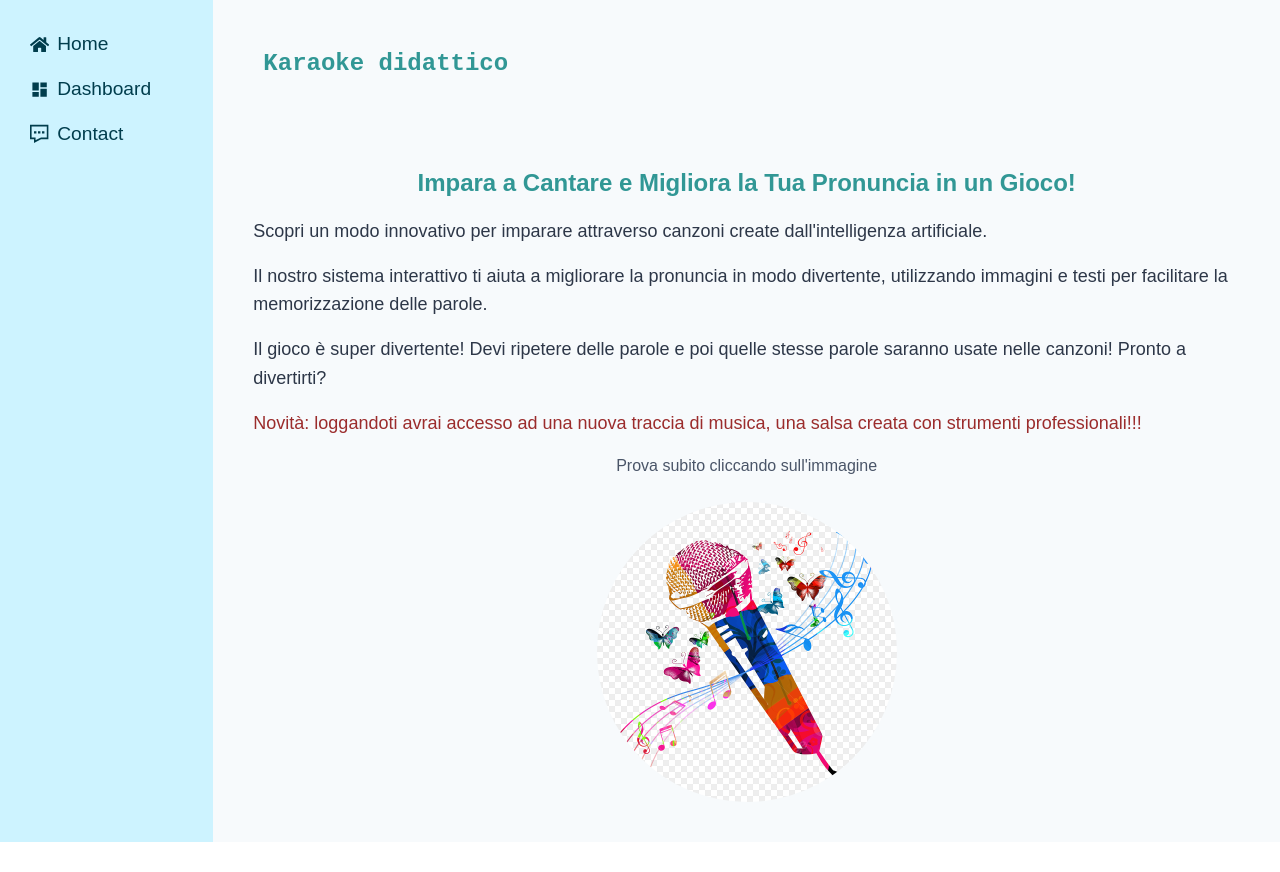
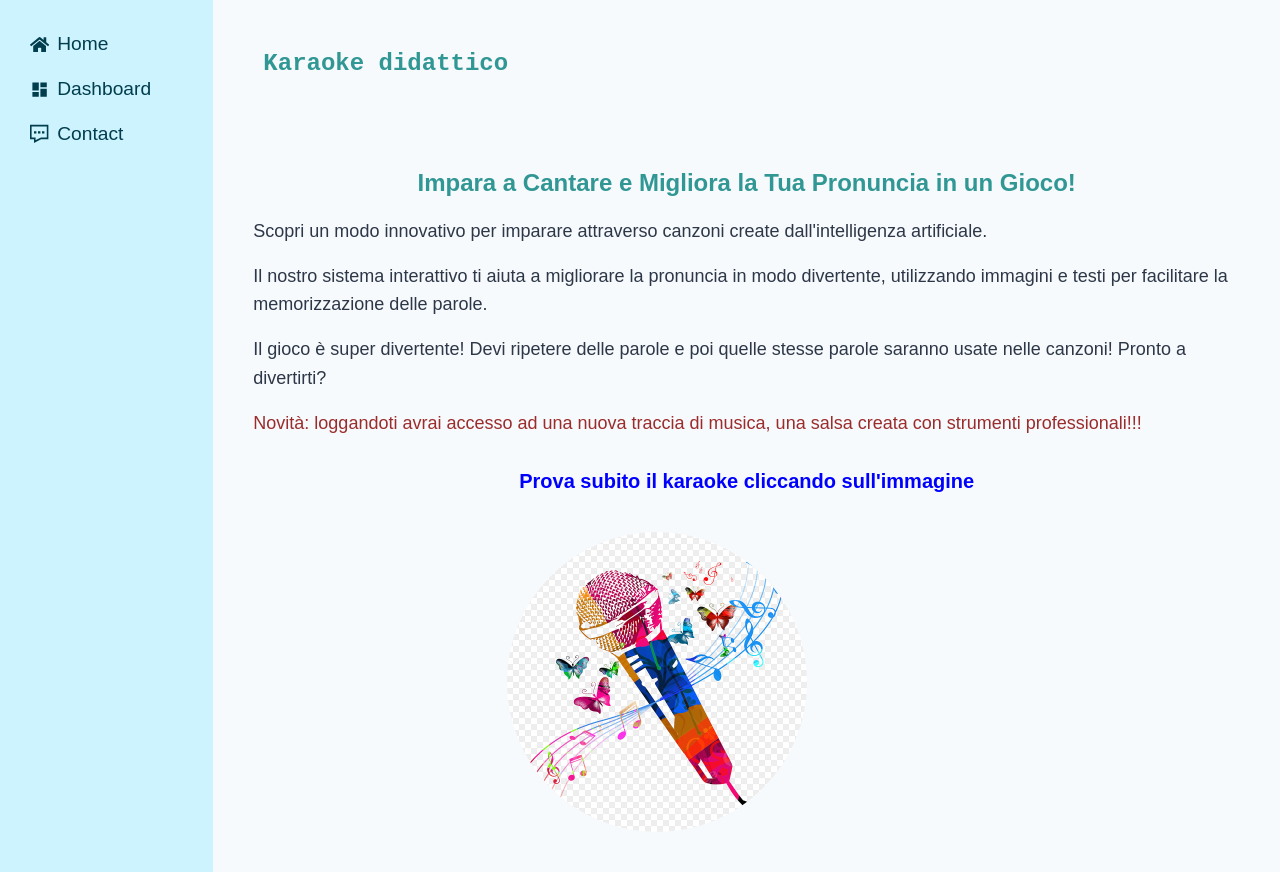
Before and after one commit to daloiso/tesi, a React (Vite) app in the folder karaoke_app_fe/: page / in a window 1280 px wide. Before the commit the page ends 842 px from the top, so only its background shows below. Built offline with nearby package versions, Linux system fonts and the light colour scheme.

Commit message:
messaggi e piccole correzioni

```diff
--- a/karaoke_app_fe/src/components/Player.jsx
+++ b/karaoke_app_fe/src/components/Player.jsx
@@ -27,6 +27,7 @@ export default function Player({ isOpen, onClose, title, record }) {
   const [text, setText] = useState(null);
   const [index, setIndex] = useState(0);
   const [isListening, setIsListening] = useState(false);
+  const [isRecording, setRecording] = useState(false);
   const [isOK, setIsOK] = useState(false);
   const startRecordingBtnRef = useRef(null);
   const stopRecordingBtnRef = useRef(null);
@@ -49,6 +50,12 @@ export default function Player({ isOpen, onClose, title, record }) {
         }
       }
       onClose();
+    }else{
+      if(record){
+        setRecording(true);
+      }else{
+        setRecording(false);
+      }
     }
   }, [isOpen, onClose]);
 
@@ -158,6 +165,14 @@ export default function Player({ isOpen, onClose, title, record }) {
                   )}
               </HStack>
               )}
+              {isRecording && (
+                <HStack><Text>Canta tu ora!! Sto registrando</Text></HStack>
+              )
+              }
+              {!isRecording && (
+                <HStack><Text>Ripeti le parole che ascolti e poi canta</Text></HStack>
+              )
+              }
               <ImageSlider
                 index={index}
                 title={title}
--- a/karaoke_app_fe/src/pages/Home.jsx
+++ b/karaoke_app_fe/src/pages/Home.jsx
@@ -1,10 +1,17 @@
 import { Image,Center, Box } from '@chakra-ui/react'
 import ReactGA from "react-ga4";
+import { keyframes } from "@emotion/react";
+
 import { Link, Text } from '@chakra-ui/react'
 export default function Home() {
     if (process.env.NODE_ENV === "production") {
       ReactGA.send({ hitType: "pageview", page: "/", title: "Home" });
     }
+    const blink = keyframes`
+    0% { color: green; opacity: 1; }
+    50% { color: blue; opacity: 1; }
+    100% { color: green; opacity: 1; }
+  `;
     return (
       <Box><Text
       fontSize="2xl"
@@ -49,11 +56,16 @@ Novità: loggandoti avrai accesso ad una nuova traccia di musica, una salsa crea
       <Link href="/dashboard">
 
       <Text
-        fontSize="md"
-        color="gray.600"
-        textAlign="center"
-        mb={6}
-      >Prova subito cliccando sull'immagine</Text>
+    fontSize="xl"
+    fontWeight="bold"
+    color="red"
+
+    p={3}
+    textAlign="center"
+    mb={6}
+
+    animation={`${blink} 1s infinite`} // Animazione di lampeggio
+  >Prova subito il karaoke cliccando sull'immagine</Text>
         <Image  borderRadius='full' src='/img/microphone.jpg' alt='karaoke'  maxW="300px"
               maxH="300px"       />
 
```
Also changed, not shown: 1 other file (tests, documents, lock files or other folders).
